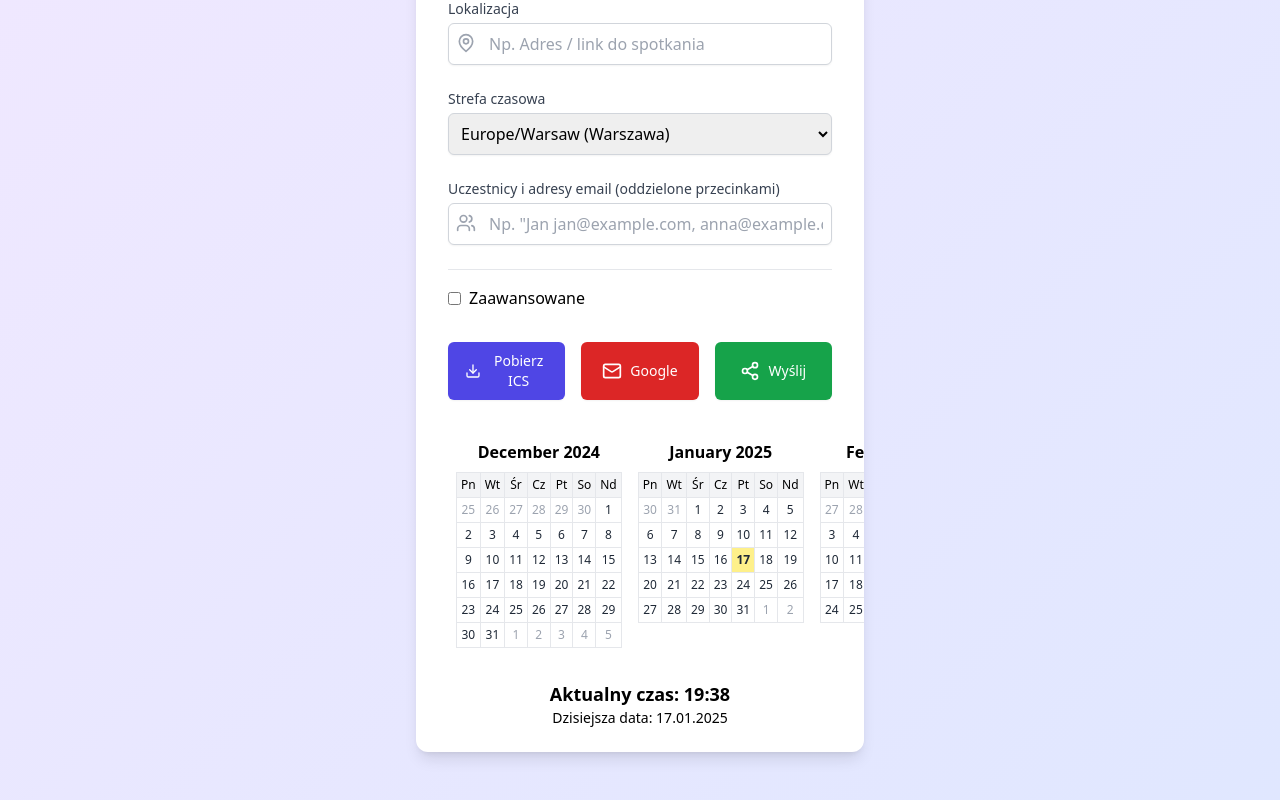
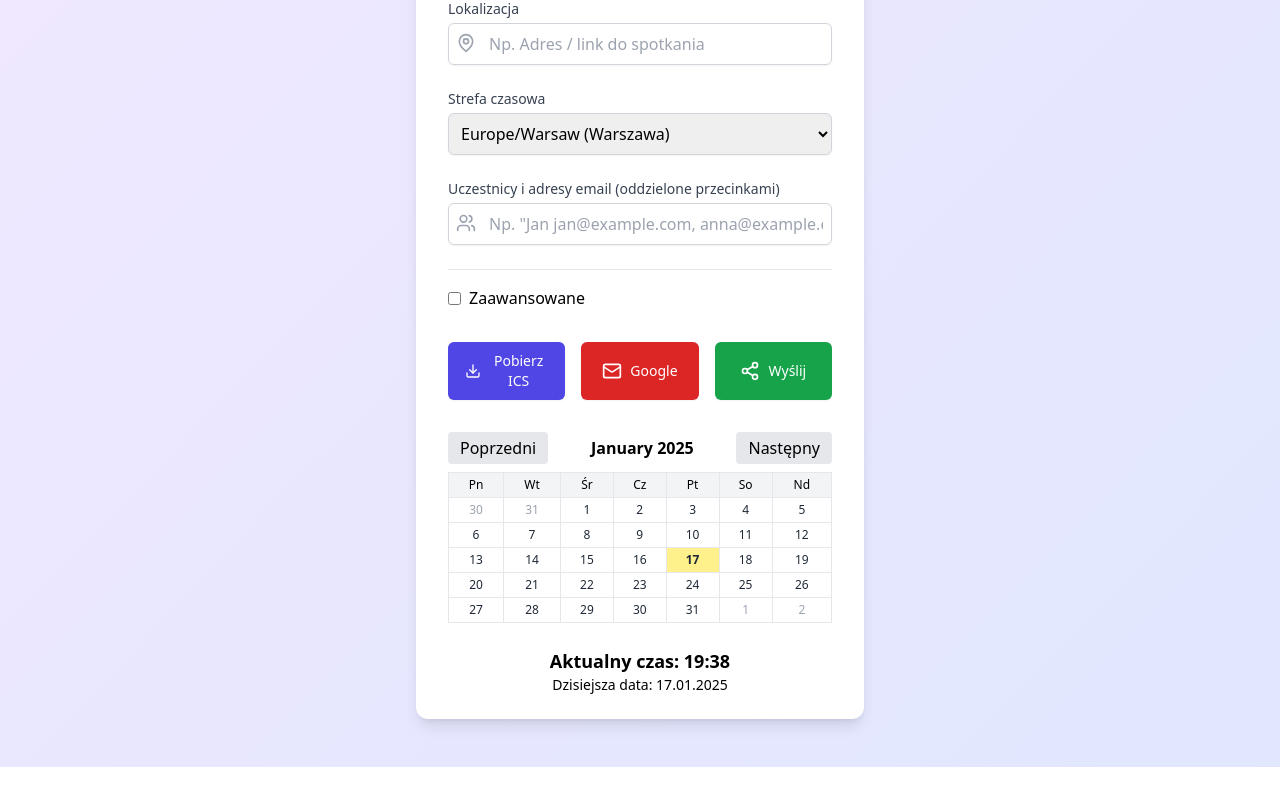
Before and after one commit to danwlew/mamplan, a React (Vite) app: page / in a window 1280 px wide. Shown: the part 555-1355 px from the top of the page. After the commit the page ends 1322 px from the top, so only its background shows below. Built offline with nearby package versions, Linux system fonts and the light colour scheme.

Commit message:
Update App.tsx

```diff
--- a/src/App.tsx
+++ b/src/App.tsx
@@ -5,42 +5,67 @@ import {
 import { createEvents } from 'ics';
 import {
   format, addMinutes, differenceInMinutes, isBefore,
-  addMonths, subMonths, startOfMonth, endOfMonth, startOfWeek, endOfWeek,
-  eachDayOfInterval, isToday
+  startOfMonth, endOfMonth, startOfWeek, endOfWeek,
+  addMonths, subMonths, eachDayOfInterval, isToday
 } from 'date-fns';
 
-// Jeżeli chcesz polskie nazwy miesięcy i dni tygodnia, odkomentuj i użyj locale: pl
-// import { pl } from 'date-fns/locale';
+function SingleMonthCalendar() {
+  /**
+   * Komponent wyświetlający jeden miesiąc z przyciskami
+   * "Poprzedni" i "Następny" do przełączania miesięcy.
+   */
 
-function MonthCalendar({ date }) {
-  /**
-   * Komponent wyświetlający pojedynczy mini-kalendarz
-   * dla przekazanego "date" (Date z dowolnego dnia w miesiącu).
-   */
-  // Nazwa miesiąca np. "styczeń 2025" (domyślnie po angielsku).
-  // Aby mieć polskie nazwy, dodaj { locale: pl } w drugim parametrze:
-  // const monthName = format(date, "LLLL yyyy", { locale: pl });
-  const monthName = format(date, "LLLL yyyy");
+  // Trzymamy w stanie "displayDate" dowolny dzień miesiąca, który ma być pokazany.
+  // Domyślnie ustawiamy "now" => bieżący miesiąc
+  const [displayDate, setDisplayDate] = useState(new Date());
 
-  // Wyznaczamy pierwszy i ostatni dzień miesiąca.
-  const startOfM = startOfMonth(date);
-  const endOfM = endOfMonth(date);
+  // Funkcje obsługi przycisków
+  const handlePrev = () => {
+    setDisplayDate((prev) => subMonths(prev, 1));
+  };
+  const handleNext = () => {
+    setDisplayDate((prev) => addMonths(prev, 1));
+  };
 
-  // Aby zacząć od poniedziałku jako pierwszy dzień tygodnia, ustawiamy weekStartsOn: 1
+  // Nazwa miesiąca, np. "styczeń 2025" (po angielsku).
+  // Możesz użyć locale i formatowania polskiego: format(displayDate, 'LLLL yyyy', { locale: pl })
+  const monthName = format(displayDate, 'LLLL yyyy');
+
+  // Określamy pierwszy i ostatni dzień miesiąca, oraz zakres wyświetlania (od poniedziałku).
+  const startOfM = startOfMonth(displayDate);
+  const endOfM = endOfMonth(displayDate);
+  // Ustawiamy poniedziałek jako pierwszy dzień tygodnia => weekStartsOn: 1
   const startDisplay = startOfWeek(startOfM, { weekStartsOn: 1 });
   const endDisplay = endOfWeek(endOfM, { weekStartsOn: 1 });
 
-  // Generujemy tablicę wszystkich dni od startDisplay do endDisplay:
-  const days = eachDayOfInterval({ start: startDisplay, end: endDisplay });
+  // Tworzymy tablicę wszystkich dni w tygodniach tego miesiąca
+  const allDays = eachDayOfInterval({ start: startDisplay, end: endDisplay });
 
-  // Nazwy dni tygodnia (pn-nd). Możesz zmienić styl/pisownię.
-  const dayNames = ["Pn", "Wt", "Śr", "Cz", "Pt", "So", "Nd"];
+  // Nazwy dni tygodnia (Pn–Nd). Możesz zmienić nazwy i kolejność wg uznania.
+  const dayNames = ['Pn', 'Wt', 'Śr', 'Cz', 'Pt', 'So', 'Nd'];
 
   return (
-    <div className="p-2">
-      <h3 className="text-center font-semibold mb-2">
-        {monthName}
-      </h3>
+    <div className="mt-8">
+      {/* Przyciski do zmiany miesiąca */}
+      <div className="flex justify-between items-center mb-2">
+        <button
+          onClick={handlePrev}
+          className="px-3 py-1 bg-gray-200 rounded hover:bg-gray-300"
+        >
+          Poprzedni
+        </button>
+        <h3 className="text-center font-semibold">
+          {monthName}
+        </h3>
+        <button
+          onClick={handleNext}
+          className="px-3 py-1 bg-gray-200 rounded hover:bg-gray-300"
+        >
+          Następny
+        </button>
+      </div>
+
+      {/* Tabela z dniami */}
       <table className="border-collapse w-full text-xs">
         <thead>
           <tr>
@@ -52,25 +77,23 @@ function MonthCalendar({ date }) {
           </tr>
         </thead>
         <tbody>
-          {/* Tworzymy wiersze tygodniowe po 7 dni. */}
-          {Array.from({ length: Math.ceil(days.length / 7) }).map((_, weekIndex) => {
-            const weekDays = days.slice(weekIndex * 7, (weekIndex + 1) * 7);
+          {Array.from({ length: Math.ceil(allDays.length / 7) }).map((_, weekIndex) => {
+            const weekDays = allDays.slice(weekIndex * 7, (weekIndex + 1) * 7);
+
             return (
               <tr key={weekIndex}>
                 {weekDays.map((day) => {
-                  // Czy dany day należy do "głównego" miesiąca (a nie do "szarych" dni poprzedniego/nast. miesiąca)
-                  const isCurrentMonth = (day.getMonth() === date.getMonth());
-                  // Podświetlamy "dzisiaj" (tylko jeśli jest w tym miesiącu)
+                  const isCurrentMonth = (day.getMonth() === displayDate.getMonth());
                   const highlightToday = isToday(day);
 
                   return (
                     <td
                       key={day.toISOString()}
-                      className={
-                        `p-1 border text-center
+                      className={`
+                        p-1 border text-center
                         ${!isCurrentMonth ? 'text-gray-400' : 'text-gray-800'}
-                        ${highlightToday ? 'bg-yellow-200 font-semibold' : ''}`
-                      }
+                        ${highlightToday ? 'bg-yellow-200 font-semibold' : ''}
+                      `}
                     >
                       {format(day, 'd')}
                     </td>
@@ -81,27 +104,6 @@ function MonthCalendar({ date }) {
           })}
         </tbody>
       </table>
-    </div>
-  );
-}
-
-function ThreeMonthCalendar() {
-  /**
-   * Komponent wyświetlający 3 miesiące:
-   * - Poprzedni
-   * - Bieżący (z perspektywy "dzisiaj")
-   * - Następny
-   */
-  const now = new Date();
-  const prevMonth = subMonths(now, 1);
-  const currMonth = now; // bieżący miesiąc
-  const nextMonth = addMonths(now, 1);
-
-  return (
-    <div className="flex flex-col md:flex-row justify-around items-start md:items-stretch">
-      <MonthCalendar date={prevMonth} />
-      <MonthCalendar date={currMonth} />
-      <MonthCalendar date={nextMonth} />
     </div>
   );
 }
@@ -126,10 +128,8 @@ function App() {
   const [useEndTime, setUseEndTime] = useState(false);
   const [errors, setErrors] = useState([]);
 
-  // Stan do wyświetlania aktualnego czasu i daty
+  // Stan do wyświetlania aktualnego czasu (godzina, data)
   const [currentTime, setCurrentTime] = useState(new Date());
-
-  // Odświeżamy "currentTime" raz na 60 sekund (lub co sekundę, jeśli wolisz).
   useEffect(() => {
     const interval = setInterval(() => setCurrentTime(new Date()), 1000);
     return () => clearInterval(interval);
@@ -140,8 +140,6 @@ function App() {
       Notification.requestPermission();
     }
   }, []);
-
-  // --- Funkcje pomocnicze do planowania wydarzenia --- //
 
   function calculateDuration() {
     if (!date || !time || !endTime) return 0;
@@ -163,7 +161,7 @@ function App() {
       newErrors.push('Godzina rozpoczęcia nie może być pusta.');
     }
 
-    // Sprawdź, czy początek nie jest w przeszłości
+    // Sprawdź, czy start nie jest w przeszłości
     if (date && time) {
       const startDateTime = new Date(`${date}T${time}`);
       if (isBefore(startDateTime, new Date())) {
@@ -186,7 +184,6 @@ function App() {
   }
 
   function parseContacts() {
-    // Zwracamy obiekt: { emails: string[], attendees: Attendee[] }
     const emailsArr = [];
     const attendeesArr = [];
 
@@ -204,7 +201,6 @@ function App() {
         emailsArr.push(email);
         attendeesArr.push({ name: name || '', email });
       } else {
-        // fallback — w razie gdyby ktoś podał tylko email
         emailsArr.push(c);
         attendeesArr.push({ name: '', email: c });
       }
@@ -246,10 +242,8 @@ function App() {
       eventDuration = calculateDuration();
     }
 
-    // Parsowanie kontaktów
     const { attendees } = parseContacts();
 
-    // ALARM (VALARM) – tylko jeśli isAdvanced
     const alarms = isAdvanced
       ? [
           {
@@ -340,7 +334,6 @@ function App() {
     }
     googleUrl.searchParams.append('ctz', timeZone);
 
-    // Format dat
     const startStr = dateTimeStr.replace(/[-:]/g, '');
     const endStr = format(endDateTime, "yyyyMMdd'T'HHmmss");
     googleUrl.searchParams.append('dates', `${startStr}/${endStr}`);
@@ -441,7 +434,7 @@ function App() {
             </div>
           )}
 
-          {/* --- Formularz --- */}
+          {/* Formularz */}
           <div className="space-y-6">
             {/* Tytuł wydarzenia */}
             <div>
@@ -452,8 +445,8 @@ function App() {
                 type="text"
                 value={title}
                 onChange={(e) => setTitle(e.target.value)}
-                className="mt-1 block w-full rounded-md border-gray-300 shadow-sm
-                  focus:border-indigo-500 focus:ring-indigo-500 p-2 border"
+                className="mt-1 block w-full rounded-md border-gray-300
+                  shadow-sm focus:border-indigo-500 focus:ring-indigo-500 p-2 border"
                 placeholder="Np. Spotkanie z przyjaciółmi"
               />
             </div>
@@ -466,14 +459,14 @@ function App() {
               <textarea
                 value={description}
                 onChange={(e) => setDescription(e.target.value)}
-                className="mt-1 block w-full rounded-md border-gray-300 shadow-sm
-                  focus:border-indigo-500 focus:ring-indigo-500 p-2 border"
+                className="mt-1 block w-full rounded-md border-gray-300
+                  shadow-sm focus:border-indigo-500 focus:ring-indigo-500 p-2 border"
                 rows={3}
                 placeholder="Dodatkowe informacje..."
               />
             </div>
 
-            {/* Data + godzina rozpoczęcia */}
+            {/* Data i czas rozpoczęcia */}
             <div className="grid grid-cols-2 gap-4">
               <div>
                 <label className="block text-sm font-medium text-gray-700">
@@ -485,8 +478,8 @@ function App() {
                     type="date"
                     value={date}
                     onChange={(e) => setDate(e.target.value)}
-                    className="block w-full pl-10 rounded-md border-gray-300 shadow-sm
-                      focus:border-indigo-500 focus:ring-indigo-500 p-2 border"
+                    className="block w-full pl-10 rounded-md border-gray-300
+                      shadow-sm focus:border-indigo-500 focus:ring-indigo-500 p-2 border"
                   />
                 </div>
               </div>
@@ -500,8 +493,8 @@ function App() {
                     type="time"
                     value={time}
                     onChange={(e) => setTime(e.target.value)}
-                    className="block w-full pl-10 rounded-md border-gray-300 shadow-sm
-                      focus:border-indigo-500 focus:ring-indigo-500 p-2 border"
+                    className="block w-full pl-10 rounded-md border-gray-300
+                      shadow-sm focus:border-indigo-500 focus:ring-indigo-500 p-2 border"
                   />
                 </div>
               </div>
@@ -526,16 +519,16 @@ function App() {
                       type="time"
                       value={endTime}
                       onChange={(e) => setEndTime(e.target.value)}
-                      className="block w-full pl-10 rounded-md border-gray-300 shadow-sm
-                        focus:border-indigo-500 focus:ring-indigo-500 p-2 border"
+                      className="block w-full pl-10 rounded-md border-gray-300
+                        shadow-sm focus:border-indigo-500 focus:ring-indigo-500 p-2 border"
                     />
                   </div>
                 ) : (
                   <select
                     value={duration}
                     onChange={(e) => setDuration(e.target.value)}
-                    className="mt-1 block w-full rounded-md border-gray-300 shadow-sm
-                      focus:border-indigo-500 focus:ring-indigo-500 p-2 border"
+                    className="mt-1 block w-full rounded-md border-gray-300
+                      shadow-sm focus:border-indigo-500 focus:ring-indigo-500 p-2 border"
                   >
                     <option value="15">15 minut</option>
                     <option value="30">30 minut</option>
@@ -563,8 +556,8 @@ function App() {
                   <select
                     value={recurrence}
                     onChange={(e) => setRecurrence(e.target.value)}
-                    className="block w-full pl-10 rounded-md border-gray-300 shadow-sm
-                      focus:border-indigo-500 focus:ring-indigo-500 p-2 border"
+                    className="block w-full pl-10 rounded-md border-gray-300
+                      shadow-sm focus:border-indigo-500 focus:ring-indigo-500 p-2 border"
                   >
                     <option value="none">Nie powtarzaj</option>
                     <option value="daily">Codziennie</option>
@@ -589,8 +582,8 @@ function App() {
                   type="text"
                   value={location}
                   onChange={(e) => setLocation(e.target.value)}
-                  className="block w-full pl-10 rounded-md border-gray-300 shadow-sm
-                    focus:border-indigo-500 focus:ring-indigo-500 p-2 border"
+                  className="block w-full pl-10 rounded-md border-gray-300
+                    shadow-sm focus:border-indigo-500 focus:ring-indigo-500 p-2 border"
                   placeholder="Np. Adres / link do spotkania"
                 />
               </div>
@@ -604,8 +597,8 @@ function App() {
               <select
                 value={timeZone}
                 onChange={(e) => setTimeZone(e.target.value)}
-                className="mt-1 block w-full rounded-md border-gray-300 shadow-sm
-                  focus:border-indigo-500 focus:ring-indigo-500 p-2 border"
+                className="mt-1 block w-full rounded-md border-gray-300
+                  shadow-sm focus:border-indigo-500 focus:ring-indigo-500 p-2 border"
               >
                 <option value="Europe/Warsaw">Europe/Warsaw (Warszawa)</option>
                 <option value="Europe/London">Europe/London (Londyn)</option>
@@ -619,7 +612,7 @@ function App() {
               </select>
             </div>
 
-            {/* Uczestnicy i adresy email w jednym polu */}
+            {/* Uczestnicy i adresy email */}
             <div>
               <label className="block text-sm font-medium text-gray-700">
                 Uczestnicy i adresy email (oddzielone przecinkami)
@@ -630,8 +623,8 @@ function App() {
                   type="text"
                   value={contacts}
                   onChange={(e) => setContacts(e.target.value)}
-                  className="block w-full pl-10 rounded-md border-gray-300 shadow-sm
-                    focus:border-indigo-500 focus:ring-indigo-500 p-2 border"
+                  className="block w-full pl-10 rounded-md border-gray-300
+                    shadow-sm focus:border-indigo-500 focus:ring-indigo-500 p-2 border"
                   placeholder='Np. "Jan jan@example.com, anna@example.com"'
                 />
               </div>
@@ -684,7 +677,7 @@ function App() {
               )}
             </div>
 
-            {/* --- Przyciski --- */}
+            {/* Przyciski akcji */}
             <div className="grid grid-cols-3 gap-4 mt-6">
               <button
                 onClick={handleGenerateICS}
@@ -721,12 +714,9 @@ function App() {
             </div>
           </div>
 
-          {/* --- Kalendarz 3-miesięczny poniżej przycisków --- */}
-          <div className="mt-8">
-            <ThreeMonthCalendar />
-          </div>
+          {/* Poniżej formularza: kalendarz jednego miesiąca + aktualny czas */}
+          <SingleMonthCalendar />
 
-          {/* --- Aktualna godzina i data --- */}
           <div className="text-center mt-6">
             <p className="text-lg font-semibold">
               Aktualny czas: {format(currentTime, 'HH:mm')}
```
